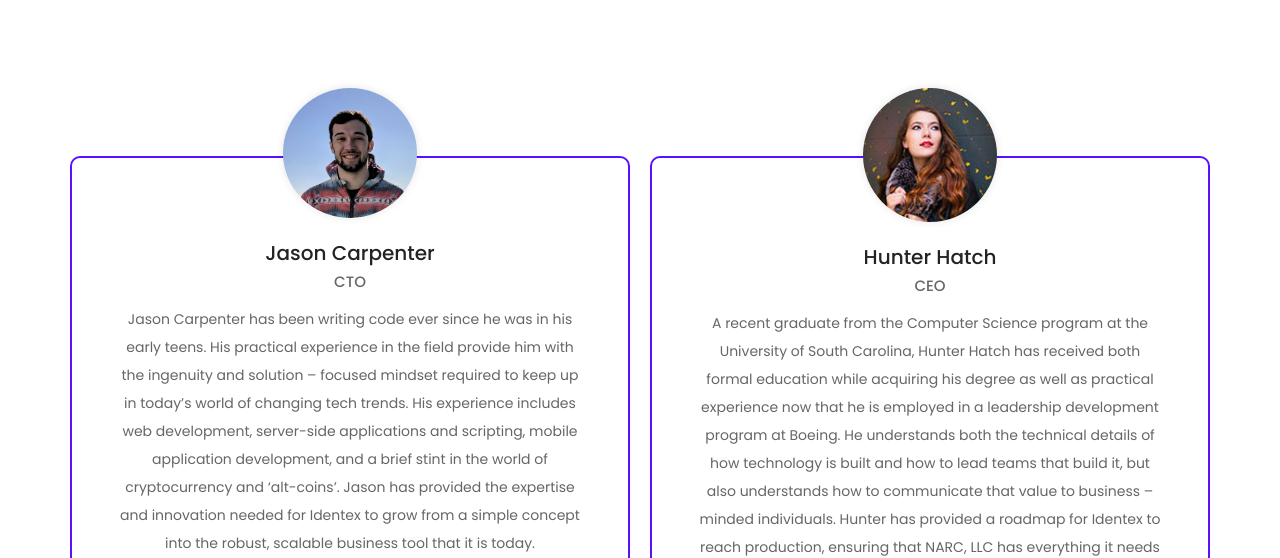
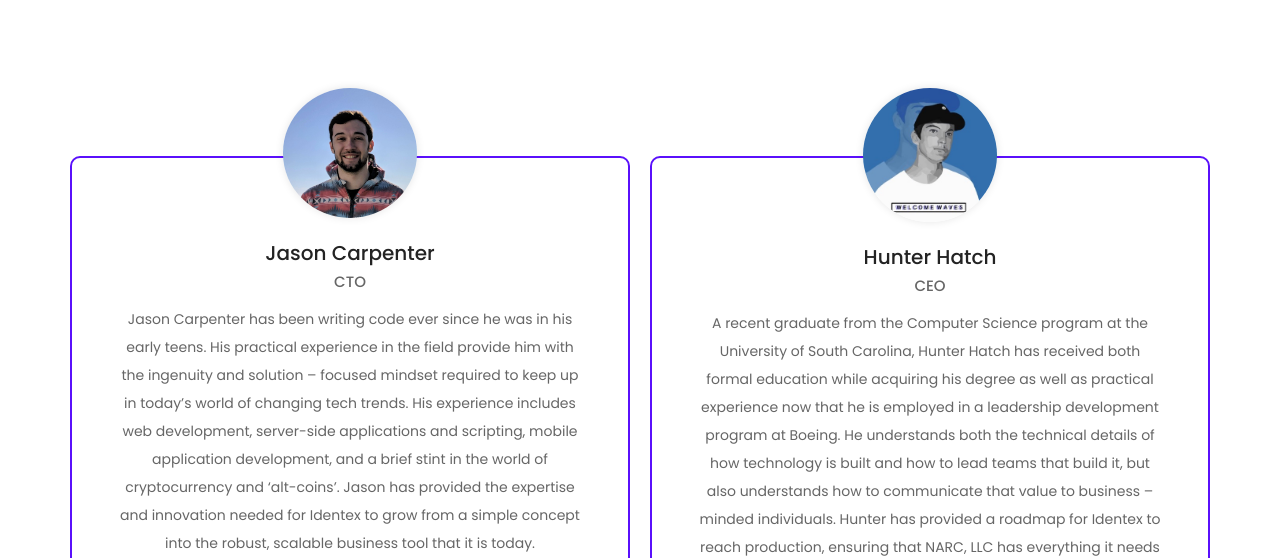
Before and after one commit to identex/identex.github.io, a plain HTML site: page index.html in a window 1280 px wide. Shown: the part 4513-5071 px from the top of the page. Drawn offline with Linux system fonts and the light colour scheme.

Commit message:
Added placeholder image for Hunter

```diff
--- a/index.html
+++ b/index.html
@@ -305,7 +305,7 @@
                     </ul>
                 </div>
                 <div class="single-tst">
-                    <img src="assets/img/author/tst-author2.jpg" alt="author">
+                    <img src="assets/img/author/hunter.jpg" alt="author">
                     <h4>Hunter Hatch</h4>
                     <span>CEO</span>
                     <p>A recent graduate from the Computer Science program at the University of South Carolina, Hunter Hatch has received both formal education while acquiring his degree as well as practical experience now that he is employed in a leadership development program at Boeing. He understands both the technical details of how technology is built and how to lead teams that build it, but also understands how to communicate that value to business – minded individuals. Hunter has provided a roadmap for Identex to reach production, ensuring that NARC, LLC has everything it needs to eventually grow into more than just a startup.</p>
```
Also changed, not shown: assets/img/author/hunter.jpg (added).
